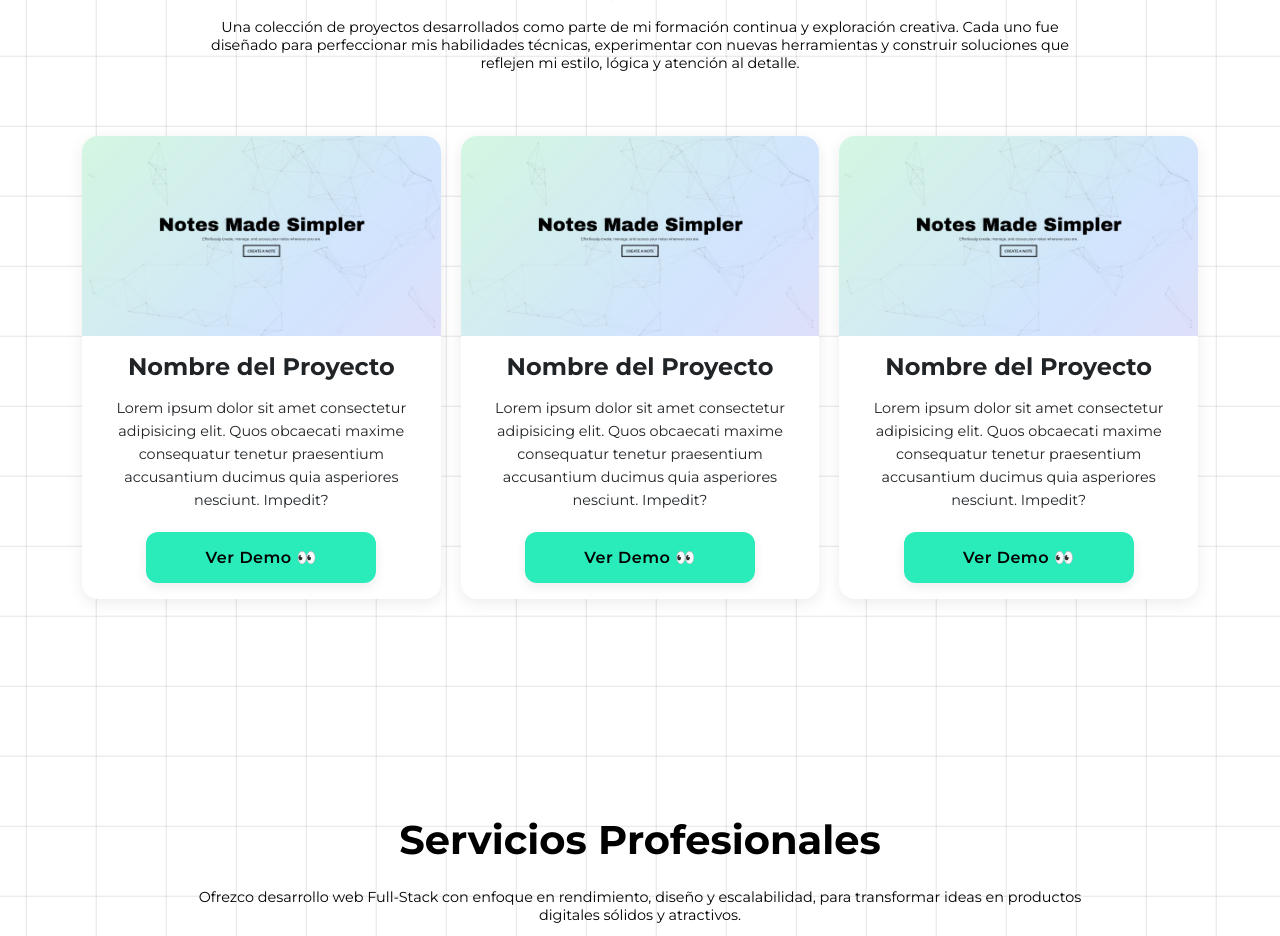
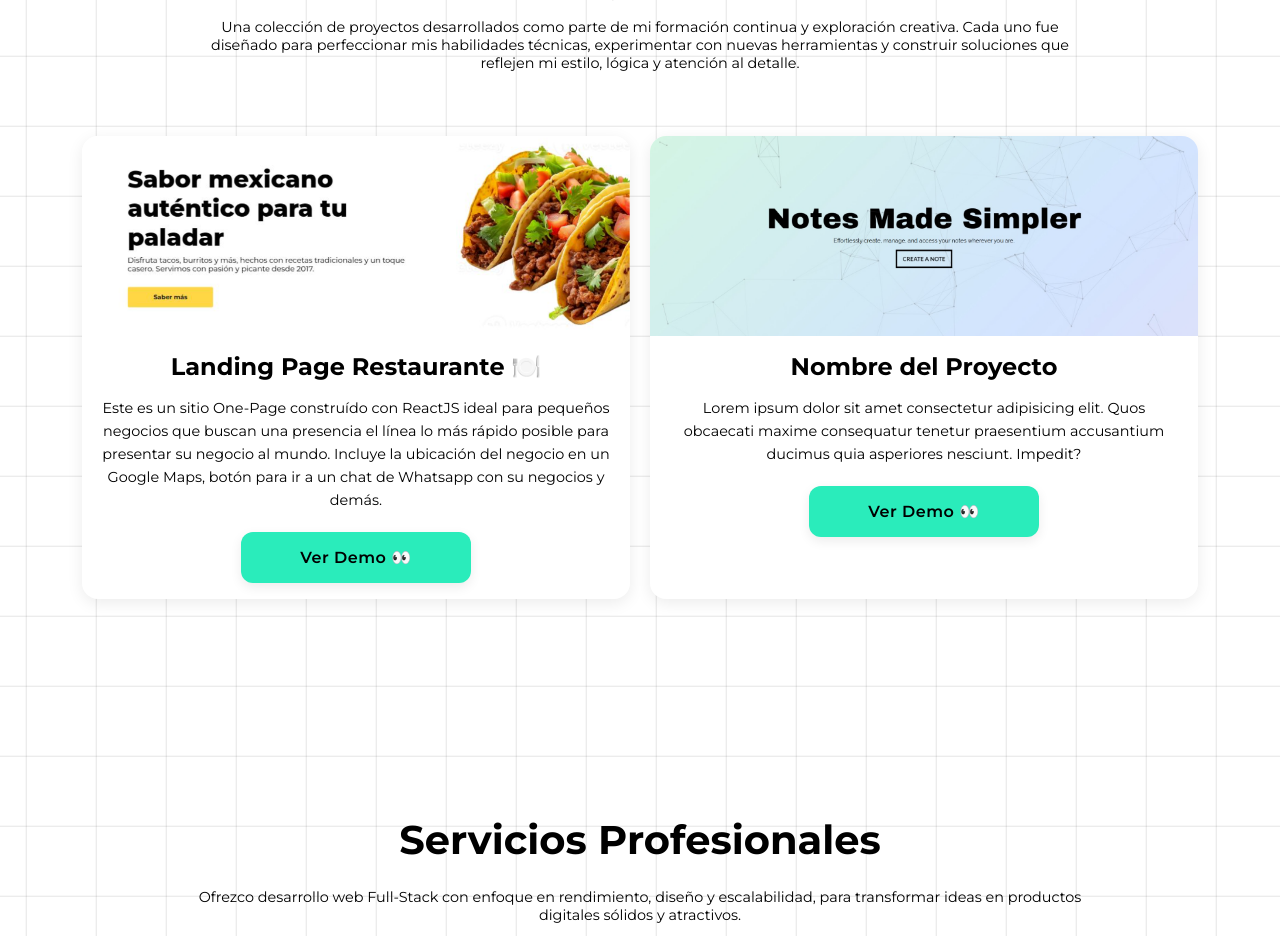
Before and after one commit to SamuelGonzalezOfficial/Portafolio, a React (Vite) app: page / in a window 1280 px wide. Shown: the part 2140-3076 px from the top of the page. Built offline with nearby package versions, Linux system fonts and the light colour scheme.

Commit message:
We set the link to our first project.

```diff
--- a/src/assets/styles/global.css
+++ b/src/assets/styles/global.css
@@ -7,7 +7,7 @@
     --main-color-hover: #9df3dd;
     --secondary-color: #ffffff;
 
-    --text-color: #202427;
+    --text-color: #000; /* #202427 */
 
     --font-titles: "Montserrat", sans-serif;
     --font-subtitles: "Montserrat", sans-serif;
@@ -69,7 +69,7 @@ body {
     width: 230px;
     display: inline-block;
 
-    color: var(--text-on-main);
+    color: var(--text-color);
     /* Mejor contraste sobre fondo */
     background-color: var(--main-color);
     border: none;
@@ -92,3 +92,8 @@ body {
     box-shadow: 0 8px 20px rgba(0, 0, 0, 0.12);
     cursor: pointer;
 }
+
+[class$="-button-link"] {
+    color: var(--text-color);
+    text-decoration: none;
+}
--- a/src/features/Projects/Projects.css
+++ b/src/features/Projects/Projects.css
@@ -70,7 +70,7 @@
     padding: 1rem;
     display: flex;
     flex-direction: column;
-    justify-content: center;
+    justify-content: stretch;
     align-items: center;
     text-align: center;
 }
@@ -90,6 +90,18 @@
     line-height: 1.6;
 }
 
+.projects-card-button {
+    padding: 0;
+    width: auto;
+    display: block;
+}
+
+.projects-card-button-link {
+    padding: 1rem 1.7rem;
+    width: 230px;
+    display: inline-block;
+}
+
 @media (max-width: 500px) {
     .projects-cards {
         grid-template-columns: repeat(auto-fit, minmax(200px, 1fr));
--- a/src/features/Projects/Projects.jsx
+++ b/src/features/Projects/Projects.jsx
@@ -2,6 +2,9 @@ import "./Projects.css";
 import AOS from "aos";
 import "aos/dist/aos.css";
 import { useEffect } from "react";
+
+//Images
+import tacosPage from "../../assets/images/tacos-page.png";
 
 function Projects() {
   useEffect(() => {
@@ -28,19 +31,30 @@ function Projects() {
           <div className="projects-card">
             <div className="projects-card-image">
               <img
-                src="/src/assets/images/quicknotes.jpeg"
-                alt="Proyecto QuickNotes"
+                src={tacosPage}
+                alt="Proyecto Node.js"
                 className="projects-card-img"
               />
             </div>
             <div className="projects-card-text">
-              <h3 className="projects-card-title">Nombre del Proyecto</h3>
+              <h3 className="projects-card-title">
+                Landing Page Restaurante 🍽️
+              </h3>
               <p className="projects-card-description">
-                Lorem ipsum dolor sit amet consectetur adipisicing elit. Quos
-                obcaecati maxime consequatur tenetur praesentium accusantium
-                ducimus quia asperiores nesciunt. Impedit?
+                Este es un sitio One-Page construído con ReactJS ideal para
+                pequeños negocios que buscan una presencia el línea lo más
+                rápido posible para presentar su negocio al mundo. Incluye la
+                ubicación del negocio en un Google Maps, botón para ir a un chat
+                de Whatsapp con su negocios y demás.
               </p>
-              <button className="projects-card-button">Ver Demo 👀</button>
+              <button className="projects-card-button">
+                <a
+                  href="https://sample-taco.vercel.app/"
+                  className="projects-card-button-link"
+                >
+                  Ver Demo 👀
+                </a>
+              </button>
             </div>
           </div>
 
@@ -59,26 +73,14 @@ function Projects() {
                 obcaecati maxime consequatur tenetur praesentium accusantium
                 ducimus quia asperiores nesciunt. Impedit?
               </p>
-              <button className="projects-card-button">Ver Demo 👀</button>
-            </div>
-          </div>
-
-          <div className="projects-card">
-            <div className="projects-card-image">
-              <img
-                src="/src/assets/images/quicknotes.jpeg"
-                alt="Proyecto Node.js"
-                className="projects-card-img"
-              />
-            </div>
-            <div className="projects-card-text">
-              <h3 className="projects-card-title">Nombre del Proyecto</h3>
-              <p className="projects-card-description">
-                Lorem ipsum dolor sit amet consectetur adipisicing elit. Quos
-                obcaecati maxime consequatur tenetur praesentium accusantium
-                ducimus quia asperiores nesciunt. Impedit?
-              </p>
-              <button className="projects-card-button">Ver Demo 👀</button>
+              <button className="projects-card-button">
+                <a
+                  href="https://sample-taco.vercel.app/"
+                  className="projects-card-button-link"
+                >
+                  Ver Demo 👀
+                </a>
+              </button>
             </div>
           </div>
         </div>
```
Also changed, not shown: src/assets/images/tacos-page.png (added), 1 other file (tests, documents, lock files or other folders).
